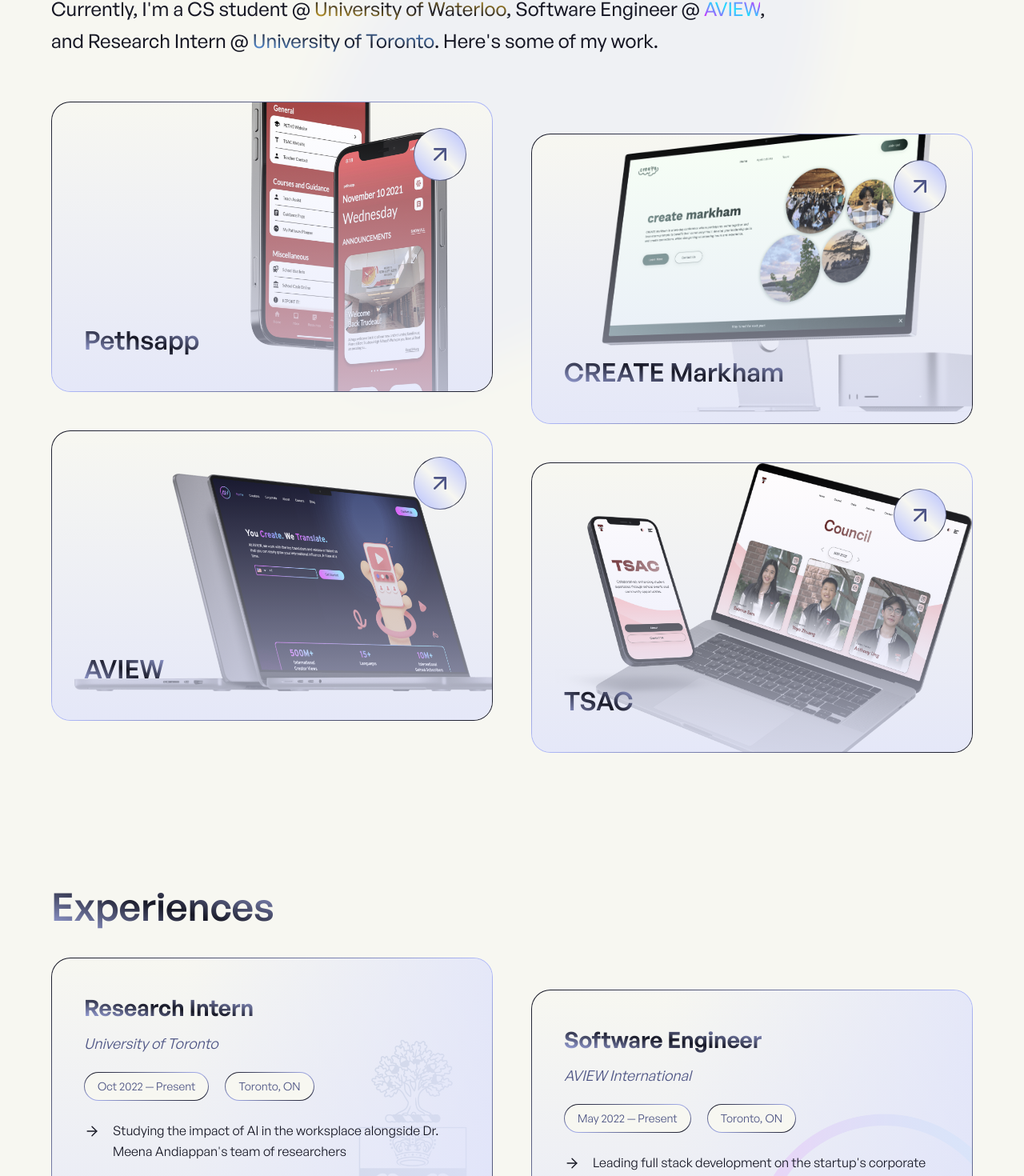
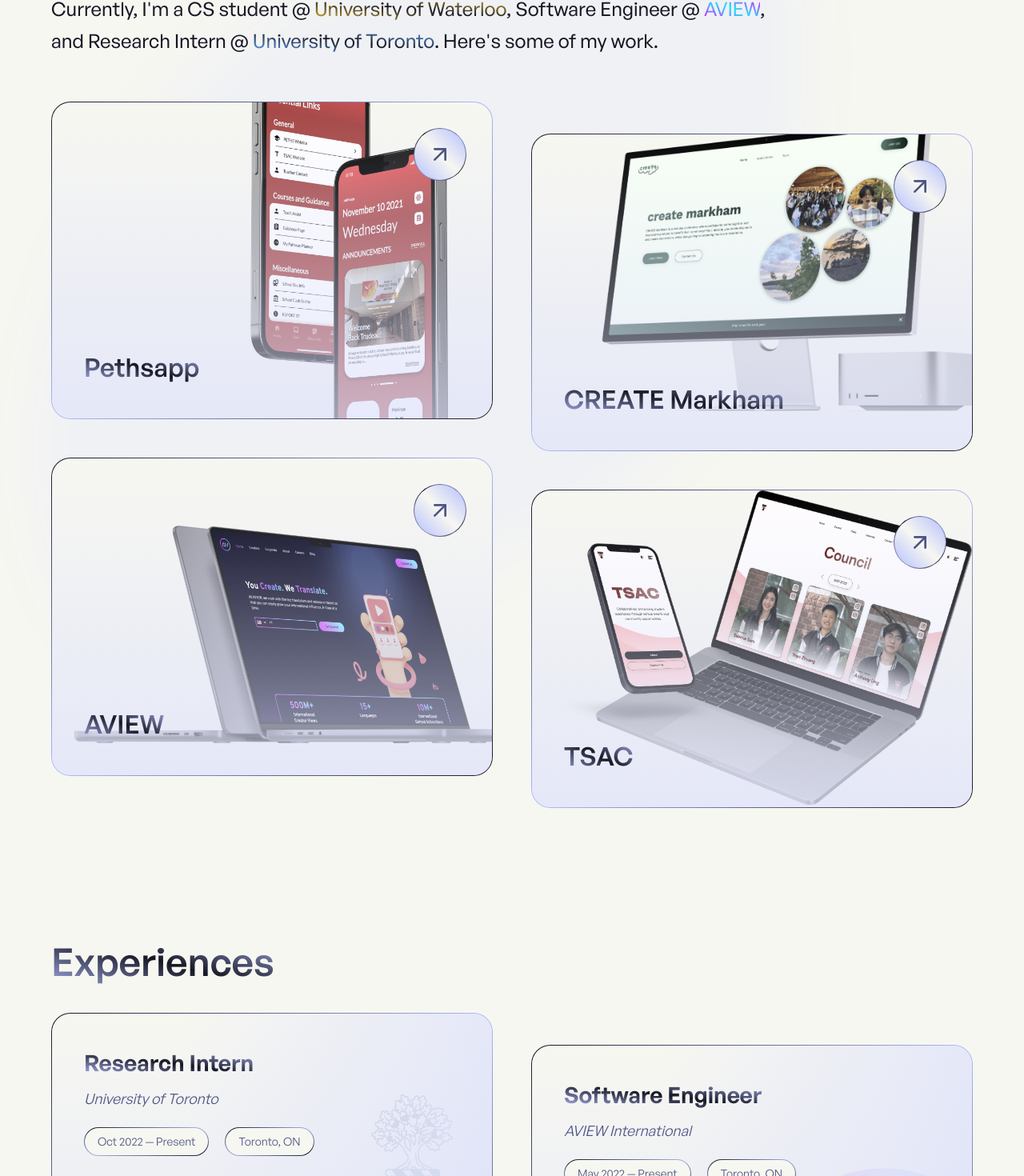
Before and after one commit to qiaoandrew/personal-website, a Next.js app: page / in a window 1280 px wide. Shown: the part 593-2063 px from the top of the page at 80% size. Built offline with nearby package versions, Linux system fonts and the light colour scheme.

Commit message:
UI adjustments and refactoring

```diff
--- a/components/UI/Button.jsx
+++ b/components/UI/Button.jsx
@@ -1,5 +1,7 @@
+import { useContext } from 'react';
 import Link from 'next/link';
 import Image from 'next/image';
+import ThemeContext from '../../store/theme-context';
 import GradientBorder from './GradientBorder';
 import openIcon from '../../public/img/icons/open.svg';
 
@@ -22,6 +24,8 @@
   showOpenIcon,
   children,
 }) {
+  const themeContext = useContext(ThemeContext);
+
   const buttonContent = (
     <div
       className={`transition-300 inline-block cursor-pointer text-center md:hover:-translate-y-1 ${
@@ -33,7 +37,7 @@
         borderRadius="rounded-full"
       >
         <div
-          className={`relative rounded-full bg-beige dark:bg-black lg:flex lg:gap-2 ${
+          className={`transition-300 relative rounded-full bg-beige dark:bg-black lg:flex lg:gap-2 ${
             size === 'sm'
               ? `px-5 py-3 md:px-8 md:py-4 ${
                   showOpenIcon && 'lg:pl-6 lg:pr-5.5'
@@ -49,9 +53,15 @@
             {children}
           </p>
           {showOpenIcon && (
-            <div className="filter-dark-purple dark:filter-purple absolute top-1/2 right-5 h-6 w-6 -translate-y-1/2 lg:relative lg:top-auto lg:right-auto lg:translate-x-0 lg:translate-y-0">
-              <Image src={openIcon} alt="Open icon" fill />
-            </div>
+            <Image
+              src={openIcon}
+              alt="Open icon"
+              className={`absolute top-1/2 right-5 w-6 -translate-y-1/2 lg:relative lg:top-auto lg:right-auto lg:w-7 lg:translate-x-0 lg:translate-y-0 ${
+                themeContext.theme === 'light'
+                  ? 'filter-dark-purple'
+                  : 'filter-purple'
+              }`}
+            />
           )}
         </div>
       </GradientBorder>
--- a/components/navigation/Footer.jsx
+++ b/components/navigation/Footer.jsx
@@ -1,9 +1,13 @@
+import { useContext } from 'react';
 import Image from 'next/image';
+import ThemeContext from '../../store/theme-context';
 import linkedinIcon from '../../public/img/icons/linkedin.svg';
 import githubIcon from '../../public/img/icons/github.svg';
 import instagramIcon from '../../public/img/icons/instagram.svg';
 
 export default function Footer() {
+  const themeContext = useContext(ThemeContext);
+
   const socials = [
     { link: '', icon: linkedinIcon },
     { link: '', icon: githubIcon },
@@ -11,7 +15,7 @@
   ];
 
   return (
-    <footer className="m-horizontal mb-10 xs:mb-12">
+    <footer className="m-horizontal mb-16">
       <div className="gradient-main-light dark:gradient-main-dark mb-6 h-0.25 w-full xs:mb-8" />
       <div className="flex flex-col items-center justify-between gap-4 2xs:flex-row 2xs:gap-0">
         <div className="text-center 2xs:text-left">
@@ -39,7 +43,11 @@
               <Image
                 src={social.icon}
                 alt="Social icon"
-                className="filter-dark-purple dark:filter-purple w-6"
+                className={`w-6 ${
+                  themeContext.theme === 'light'
+                    ? 'filter-dark-purple'
+                    : 'filter-purple'
+                }`}
               />
             </a>
           ))}
--- a/components/navigation/Header.jsx
+++ b/components/navigation/Header.jsx
@@ -126,7 +126,7 @@
 function MobileMenu({ isMenuOpen, setIsMenuOpen }) {
   return (
     <nav
-      className={`transition-300 absolute top-[calc(100%+24px)] flex w-full flex-col gap-5 rounded-2xl border border-purple bg-lightPurple bg-opacity-20 py-6 text-center backdrop-blur-md dark:border-darkPurple dark:bg-darkPurple dark:bg-opacity-5 3xs:gap-6 xl:hidden ${
+      className={`transition-300 absolute top-[calc(100%+24px)] flex w-full flex-col gap-5 rounded-2xl border border-purple border-opacity-20 bg-lightPurple bg-opacity-20 py-6 text-center backdrop-blur-md dark:border-darkPurple dark:border-opacity-20 dark:bg-darkPurple dark:bg-opacity-5 3xs:gap-6 3xs:rounded-3xl xl:hidden ${
         isMenuOpen ? 'opacity-100' : 'pointer-events-none opacity-0'
       }`}
     >
--- a/components/sections/home/About.jsx
+++ b/components/sections/home/About.jsx
@@ -1,4 +1,6 @@
+import { useContext } from 'react';
 import Image from 'next/image';
+import ThemeContext from '../../../store/theme-context';
 import ID from '../../navigation/ID';
 import GradientBorder from '../../UI/GradientBorder';
 import Button from '../../UI/Button';
@@ -10,6 +12,8 @@
  * About section of homepage.
  */
 export default function About() {
+  const themeContext = useContext(ThemeContext);
+
   return (
     <section className="m-horizontal relative mb-16 text-center 3xs:mb-20 2xs:mb-24 xs:mb-32 sm:mb-38 md:mb-44 2xl:mb-48 3xl:mb-64">
       <ID id="about" />
@@ -34,9 +38,17 @@
       <Button purpose="route" link="/#contact" mobileFullWidth={false}>
         Contact Me
       </Button>
-      <div className="filter-purple dark:filter-dark-purple absolute right-[20%] top-[10%] -z-10 dark:opacity-40">
-        <Image src={blob2} layout="responsive" priority alt="Blob 2" />
-      </div>
+      <Image
+        src={blob2}
+        layout="responsive"
+        priority
+        alt="Blob 2"
+        className={`absolute right-[20%] top-[10%] -z-10 dark:opacity-40 ${
+          themeContext.theme === 'light'
+            ? 'filter-purple'
+            : 'filter-dark-purple'
+        }`}
+      />
     </section>
   );
 }
--- a/components/sections/home/Experiences.jsx
+++ b/components/sections/home/Experiences.jsx
@@ -1,5 +1,6 @@
-import { Fragment } from 'react';
+import { Fragment, useContext } from 'react';
 import Image from 'next/image';
+import ThemeContext from '../../../store/theme-context';
 import ID from '../../navigation/ID';
 import Grid from '../../layout/Grid';
 import GradientBorder from '../../UI/GradientBorder';
@@ -45,6 +46,8 @@
  * @param experience is an Object containing information about the experience
  */
 function ExperienceCard({ experience }) {
+  const themeContext = useContext(ThemeContext);
+
   return (
     <div className="transition-300 relative h-full overflow-hidden rounded-[11px] bg-beige px-5 pt-5 pb-6 dark:bg-black 3xs:rounded-[15px] 2xs:rounded-[23px] xs:px-6 xs:pt-6 xs:pb-8 sm:px-9 sm:pt-9 sm:pb-10 md:px-5 md:pt-5 md:pb-6 lg:px-6 lg:pt-6 lg:pb-8 xl:px-8 xl:pt-7 xl:pb-10 2xl:px-10 2xl:pt-10 2xl:pb-12">
       <div className="gradient-card-light dark:gradient-card-dark absolute inset-0 z-10" />
@@ -106,14 +109,15 @@
       <div className="relative z-20 grid gap-2 3xs:grid-cols-[repeat(2,auto)] xs:gap-3 md:gap-2 lg:gap-3 xl:gap-4">
         {experience.description.map((point, i) => (
           <Fragment key={`point-${i}`}>
-            <div className="relative mt-0.5 hidden h-4 w-4 3xs:inline xs:mt-1 xs:h-5 xs:w-5 md:mt-0.5 md:h-4 md:w-4 lg:mt-1 lg:h-5 lg:w-5">
-              <Image
-                src={pointIcon}
-                alt="Point icon"
-                className="icon-filter-1-light dark:icon-filter-1-dark filter-black dark:filter-purple"
-                fill
-              />
-            </div>
+            <Image
+              src={pointIcon}
+              alt="Point icon"
+              className={`mt-0.5 hidden w-4 3xs:inline xs:mt-1 xs:w-5 md:mt-0.5 md:w-4 lg:mt-1 lg:w-5 2xl:mt-0 2xl:w-6 ${
+                themeContext.theme === 'light'
+                  ? 'filter-black'
+                  : 'filter-purple'
+              }`}
+            />
             <p
               className="text-sm text-black dark:text-lightPurple xs:text-base sm:hidden md:block md:text-sm xl:hidden"
               dangerouslySetInnerHTML={{ __html: point.sm }}
--- a/components/sections/home/Landing.jsx
+++ b/components/sections/home/Landing.jsx
@@ -1,10 +1,14 @@
+import { useContext } from 'react';
 import Image from 'next/image';
+import ThemeContext from '../../../store/theme-context';
 import blob1 from '../../../public/img/graphics/blob-1.png';
 
 /**
  * First section of home page.
  */
 export default function Landing() {
+  const themeContext = useContext(ThemeContext);
+
   return (
     <section className="m-horizontal relative mb-8 lg:mb-14 3xl:mb-24">
       <h1 className="transition-300 mb-4 text-2xl font-semibold text-black dark:text-beige 3xs:mb-5 3xs:text-3xl xs:text-4xl sm:mb-7 sm:text-5xl md:text-7xl lg:text-8xl xl:mb-10 xl:text-9xl 2xl:text-10xl 3xl:mb-12 3xl:text-11xl">
@@ -42,9 +46,17 @@
         </span>
         . Here&apos;s some of my work.
       </p>
-      <div className="filter-purple dark:filter-dark-purple absolute right-[10%] top-[10%] -z-10 dark:opacity-40">
-        <Image src={blob1} layout="responsive" priority alt="Blob 1" />
-      </div>
+      <Image
+        src={blob1}
+        layout="responsive"
+        priority
+        alt="Blob 1"
+        className={`absolute right-[10%] top-[10%] -z-10 dark:opacity-40 ${
+          themeContext.theme === 'light'
+            ? 'filter-purple'
+            : 'filter-dark-purple'
+        }`}
+      />
     </section>
   );
 }
--- a/components/sections/home/Projects.jsx
+++ b/components/sections/home/Projects.jsx
@@ -48,7 +48,7 @@
   const themeContext = useContext(ThemeContext);
 
   return (
-    <div className="transition-300 relative aspect-[32/21] overflow-hidden rounded-[11px] bg-beige dark:bg-black 3xs:rounded-[15px] 2xs:rounded-[23px]">
+    <div className="transition-300 relative aspect-[32/23] overflow-hidden rounded-[11px] bg-beige dark:bg-black 3xs:rounded-[15px] 2xs:rounded-[23px]">
       <h3 className="gradient-text gradient-main-light dark:gradient-main-dark absolute bottom-4 left-4 z-20 text-xl font-[550] 3xs:bottom-5 3xs:left-5 3xs:text-2xl xs:bottom-8 xs:left-8 xs:text-3xl sm:left-10 sm:bottom-10 sm:text-4xl md:bottom-6 md:left-6 md:text-2xl xl:bottom-8 xl:left-8 2xl:bottom-10 2xl:left-10 2xl:text-4xl 3xl:text-5xl">
         {project.title}
       </h3>
--- a/components/sections/projects/ProjectIntro.jsx
+++ b/components/sections/projects/ProjectIntro.jsx
@@ -39,6 +39,7 @@
             <Image
               src={themeContext.theme === 'light' ? lightMockup : darkMockup}
               alt={`${project.title} mockup`}
+              priority
             />
           </div>
         </div>
--- a/components/sections/projects/ProjectMockups.jsx
+++ b/components/sections/projects/ProjectMockups.jsx
@@ -30,6 +30,7 @@
             <Image
               src={themeContext.theme === 'light' ? mockup.light : mockup.dark}
               alt={project.title}
+              priority
               className={`transition-300 absolute top-1/2 left-1/2 -translate-x-1/2 -translate-y-1/2 xl:group-hover:scale-[1.02]
                 ${i === 0 && project.title === 'Pethsapp' && 'w-[60%]'}
                 ${i === 1 && project.title === 'Pethsapp' && 'w-[100%]'}
```
